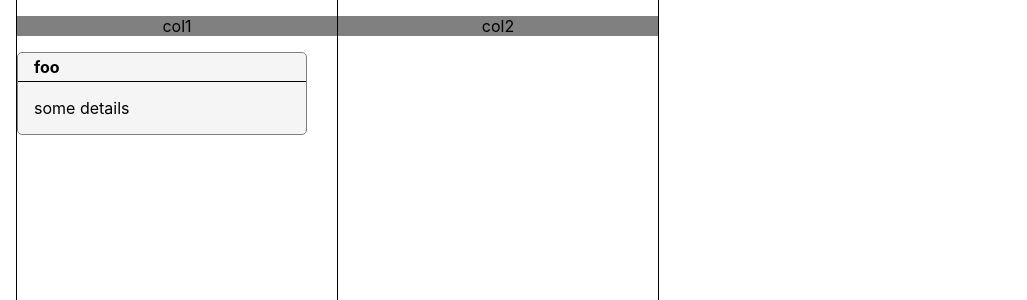
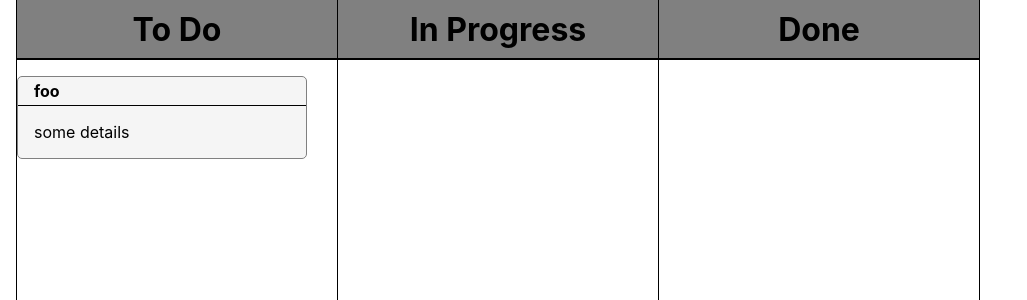
Before and after one commit to hjobrien/electron-kanban, a React (Create React App) app: page / in a window 1280 px wide. Shown: the top 300 px of the page, without its empty margins (0-1027 px from the left). Built offline with nearby package versions, Linux system fonts and the light colour scheme.

Commit message:
column heading formatting

```diff
--- a/src/App.js
+++ b/src/App.js
@@ -1,5 +1,4 @@
 import React, { Component } from 'react';
-import logo from './logo.svg';
 import './css/App.css';
 import './css/lane.css';
 import Lane from './components/lane';
@@ -10,10 +9,13 @@ class App extends Component {
     return (
       <div className="App">
         {/*<Grid/>*/}
-          <Lane text="col1" id="left-most-lane">
+          <Lane text="To Do" id="left-most-lane">
               <Task taskName="foo" taskText="some details"/>
           </Lane>
-          <Lane text="col2">
+          <Lane text="In Progress">
+
+          </Lane>
+          <Lane text="Done">
 
           </Lane>
       </div>
--- a/src/components/colHead.js
+++ b/src/components/colHead.js
@@ -11,7 +11,7 @@ class ColHead extends React.Component {
     render() {
         return <div key="{this.props.key}" className={'col-head grid-component ' + this.props.className} style={this.props.style}>
             {this.props.children}
-            <p className="header-text">{this.props.text}</p>
+            <h1 className="header-text">{this.props.text}</h1>
         </div>;
     }
 }
--- a/src/css/col_head.css
+++ b/src/css/col_head.css
@@ -2,3 +2,10 @@
     background: gray;
     border-bottom: 2px;
 }
+
+.col-head h1 {
+    margin-block-start: 0em;
+    margin-block-end: 0.5em;
+    padding: 0.3em;
+    border-bottom: 2px solid black
+}
```
